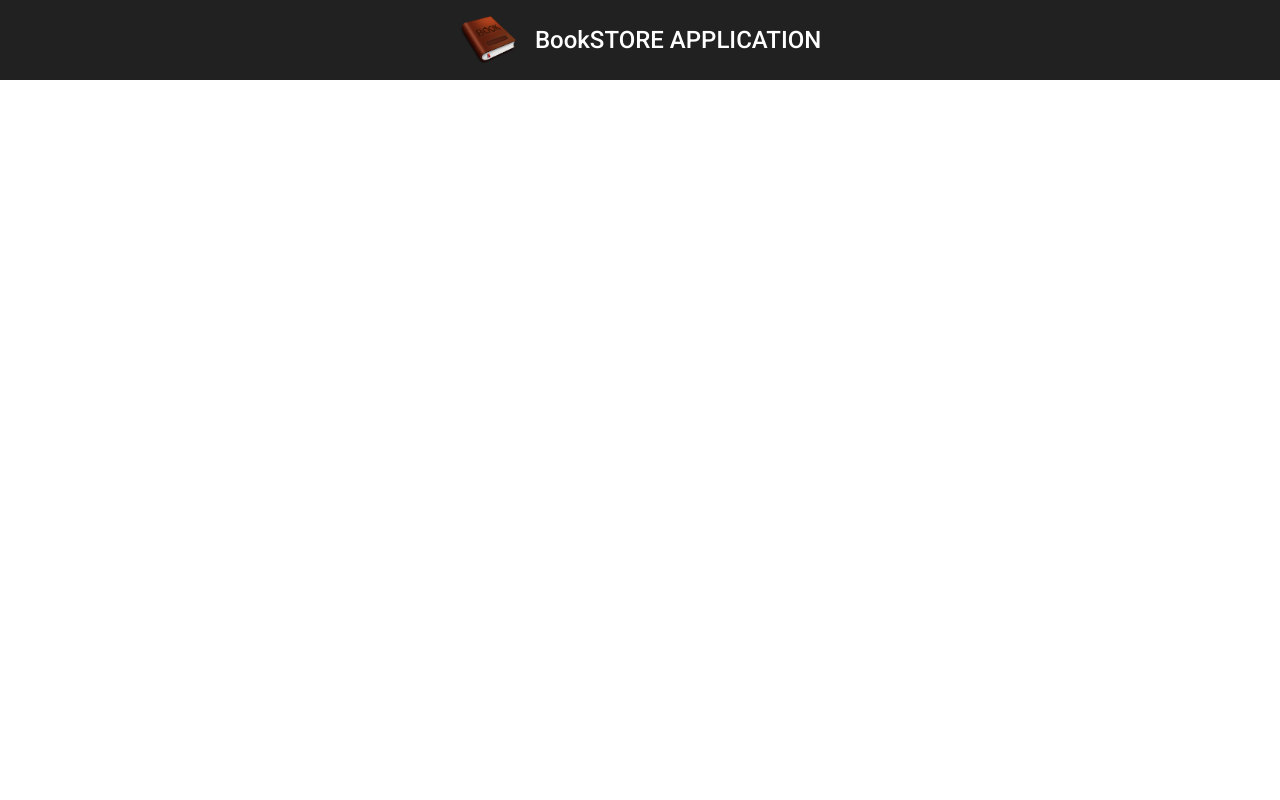
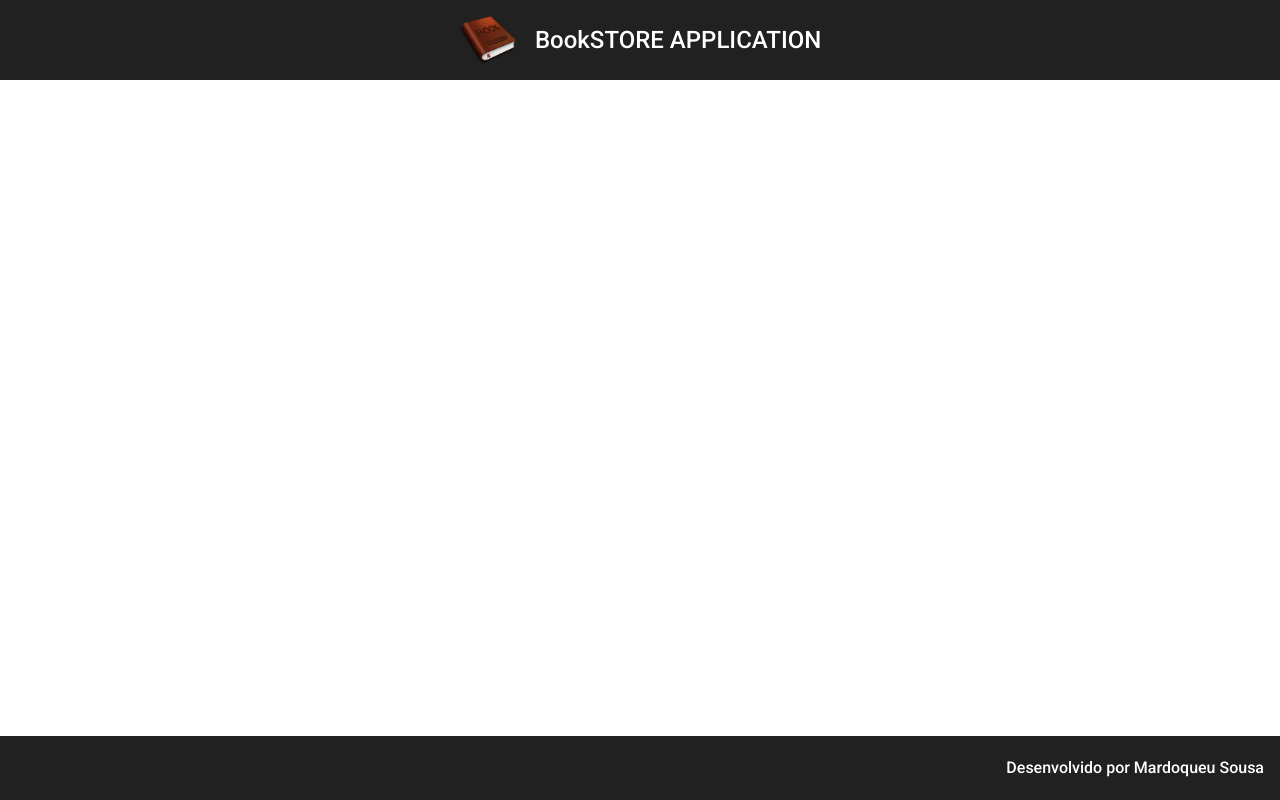
Before and after one commit to Mardoqueu/bookstore-front, an Angular app: page / in a window 1280 px wide. Built offline with nearby package versions, Linux system fonts and the light colour scheme.

Commit message:
Component FOOTER

```diff
--- a/src/app/app.component.html
+++ b/src/app/app.component.html
@@ -1 +1,2 @@
 <app-header></app-header>
+<app-footer></app-footer>
--- a/src/app/app.module.ts
+++ b/src/app/app.module.ts
@@ -7,12 +7,14 @@
 import { HeaderComponent } from './components/template/header/header.component';
 
 import {MatToolbarModule} from '@angular/material/toolbar';
+import { FooterComponent } from './components/template/footer/footer.component';
 
 
 @NgModule({
   declarations: [
     AppComponent,
-    HeaderComponent
+    HeaderComponent,
+    FooterComponent
   ],
   imports: [
     BrowserModule,
--- /dev/null
+++ b/src/app/components/template/footer/footer.component.css
@@ -0,0 +1,6 @@
+.footer {
+    position: fixed;
+    bottom: 0;
+    justify-content: flex-end;
+    font-size: 1rem;
+}
--- /dev/null
+++ b/src/app/components/template/footer/footer.component.html
@@ -0,0 +1,5 @@
+<mat-toolbar class="footer">
+    <span>
+        Desenvolvido por Mardoqueu Sousa
+    </span>
+</mat-toolbar>
--- /dev/null
+++ b/src/app/components/template/footer/footer.component.ts
@@ -0,0 +1,15 @@
+import { Component, OnInit } from '@angular/core';
+
+@Component({
+  selector: 'app-footer',
+  templateUrl: './footer.component.html',
+  styleUrls: ['./footer.component.css']
+})
+export class FooterComponent implements OnInit {
+
+  constructor() { }
+
+  ngOnInit(): void {
+  }
+
+}
```
